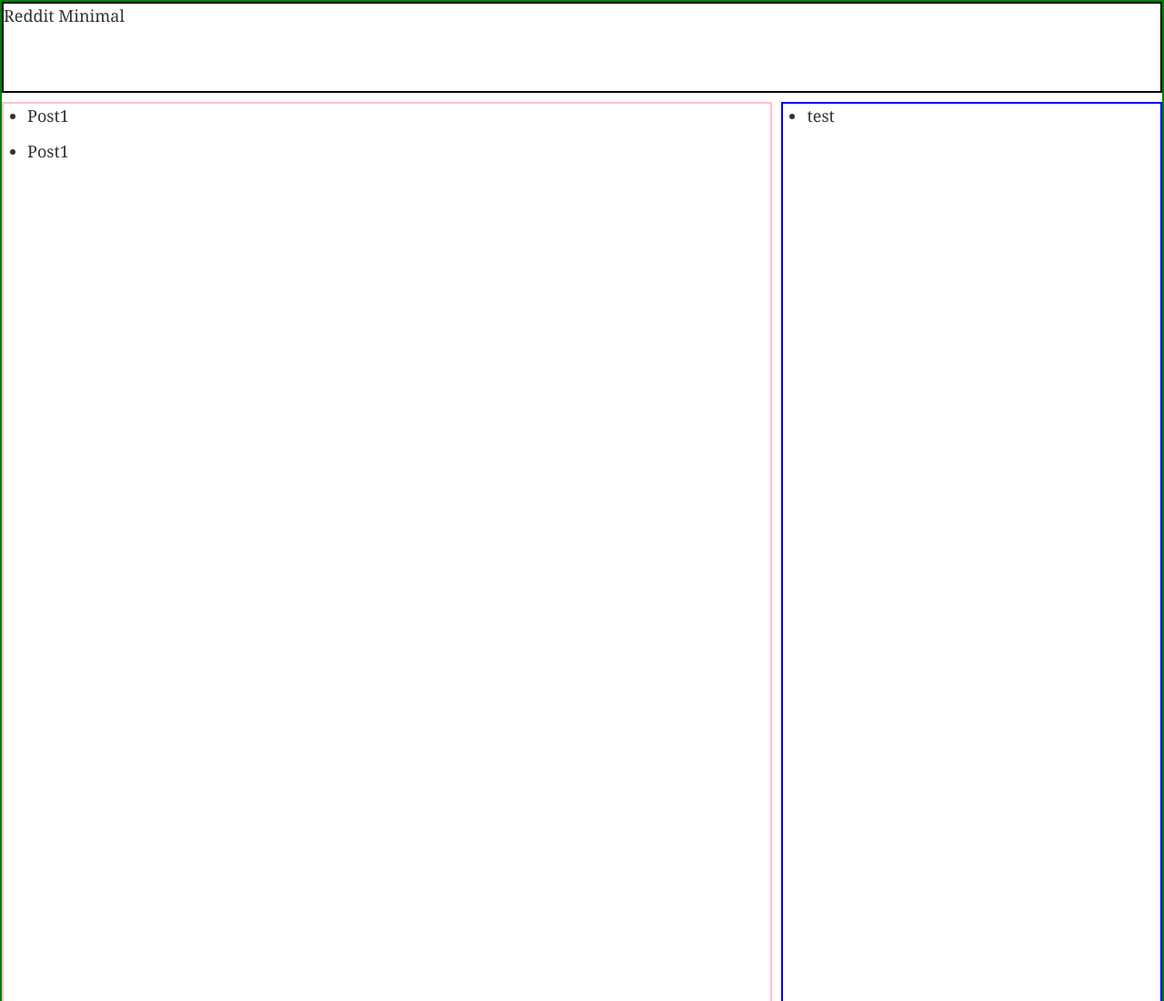
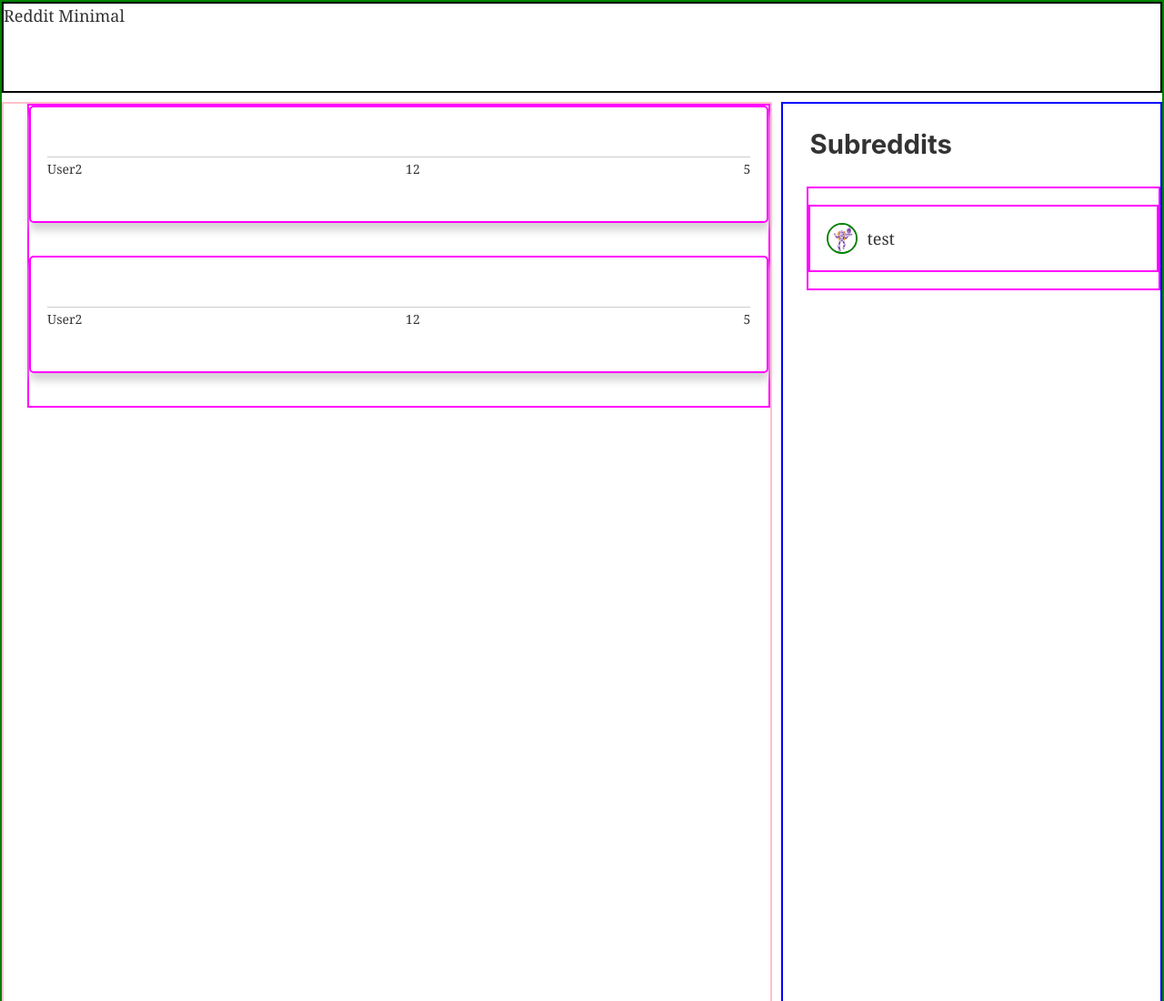
Before and after one commit to JuseGit/reddit_minimal, a Gatsby site: page / in a window 1280 px wide. Shown: the top 1100 px of the page at 91% size. Built offline with nearby package versions, Linux system fonts and the light colour scheme; Gatsby itself is replaced by a stand-in of ours.

Commit message:
Change post and subreddit testing with @testing-library/react

```diff
--- a/package.json
+++ b/package.json
@@ -22,6 +22,7 @@
     "react-redux": "^7.2.3"
   },
   "devDependencies": {
+    "@testing-library/react": "^11.2.6",
     "@wojtekmaj/enzyme-adapter-react-17": "^0.6.0",
     "babel-jest": "^26.6.3",
     "babel-preset-gatsby": "^1.2.0",
--- /dev/null
+++ b/src/components/postList.module.css
@@ -0,0 +1,37 @@
+.listTitle {
+	margin: 1em;
+}
+
+.listContainer {
+	list-style-type: none;
+	border: 2px solid magenta;
+}
+
+.postItem {
+	margin-bottom: 2em;
+	border: 2px solid magenta;
+	border-radius: 5px;
+	box-shadow: 1px 8px 10px LightGrey;
+	padding: 1em;
+}
+
+.postItem:hover {
+	box-shadow: 1px 8px 20px LightGrey;
+}
+
+.postTopic {
+	margin-bottom: 2em;
+	font-weight: bold;
+}
+
+.footer_sep {
+	width: 100%;
+	color: grey;
+	margin-bottom: 0;
+}
+
+.postFooter {
+	display: flex;
+	justify-content: space-between;
+	font-size: 14px;
+}
--- a/src/components/postsList.js
+++ b/src/components/postsList.js
@@ -1,6 +1,7 @@
 import React from 'react';
 import { useSelector } from 'react-redux'
 import { selectPosts } from '../store/posts/postsSlice.js';
+import * as styles from './postList.module.css'
 
 
 const PostsList = () => {
@@ -8,8 +9,16 @@ const PostsList = () => {
 
 	return (
 		<section>
-			<ul>
-				{posts.map((post) => <li key={post.name} className='item'>{post.name}</li>)}
+			<ul className={styles.listContainer}>
+				{posts.map((post) => <li key={post.name} className={styles.postItem} data-testid='postContent'>
+					<p className={styles.postTopic}>{post.topic} </p>
+					<hr className={styles.footer_sep} />
+					<div className={styles.postFooter}>
+						<p>User2 </p>
+						<p>12 </p>
+						<p>5</p>
+					</div>
+				</li>)}
 			</ul>
 		</section>
 	);
--- a/src/components/subredditsList.js
+++ b/src/components/subredditsList.js
@@ -1,6 +1,8 @@
 import React from 'react';
+import { StaticImage } from 'gatsby-plugin-image'
 import { useSelector } from 'react-redux'
 import { selectSubreddits } from '../store/subreddits/subredditsSlice.js';
+import * as styles from './subredditsList.module.css'
 
 
 const SubredditsList = () => {
@@ -8,8 +10,19 @@ const SubredditsList = () => {
 
 	return (
 		<section>
-			<ul>
-				{subreddits.map((subreddit) => <li key={subreddit.name} className='item'>{subreddit.name}</li>)}
+			<h2 className={styles.listTitle}>Subreddits</h2>
+			<ul className={styles.listContainer}>
+				{subreddits.map((subreddit) => <li key={subreddit.name} className={styles.topicItem} data-testid="subrContent">
+					<StaticImage
+					  src="../images/gatsby-astronaut.png"
+					  width={30}
+					  quality={95}
+					  formats={["AUTO", "WEBP", "AVIF"]}
+					  alt="A Gatsby astronaut"
+					  style={{ borderRadius: "20px", border:"2px solid green", marginRight: "10px" }}
+					/>
+					<p style={{alignSelf:"center"}}>{subreddit.name}</p>
+				</li>)}
 			</ul>
 		</section>
 	);
--- /dev/null
+++ b/src/components/subredditsList.module.css
@@ -0,0 +1,20 @@
+.listTitle {
+	margin: 1em;
+}
+
+.listContainer {
+	list-style-type: none;
+	border: 2px solid magenta;
+}
+
+.topicItem {
+	display: inline-flex;
+	width: 100%;
+	margin: 1em auto;
+	border: 2px solid magenta;
+	padding: 1em;
+}
+
+.topicItem:hover {
+	background-color: WhiteSmoke;
+}
```
Also changed, not shown: src/components/__tests__/postsList.spec.js (+11 -9 lines), src/components/__tests__/subredditsList.spec.js (+9 -7 lines), 1 other file.
